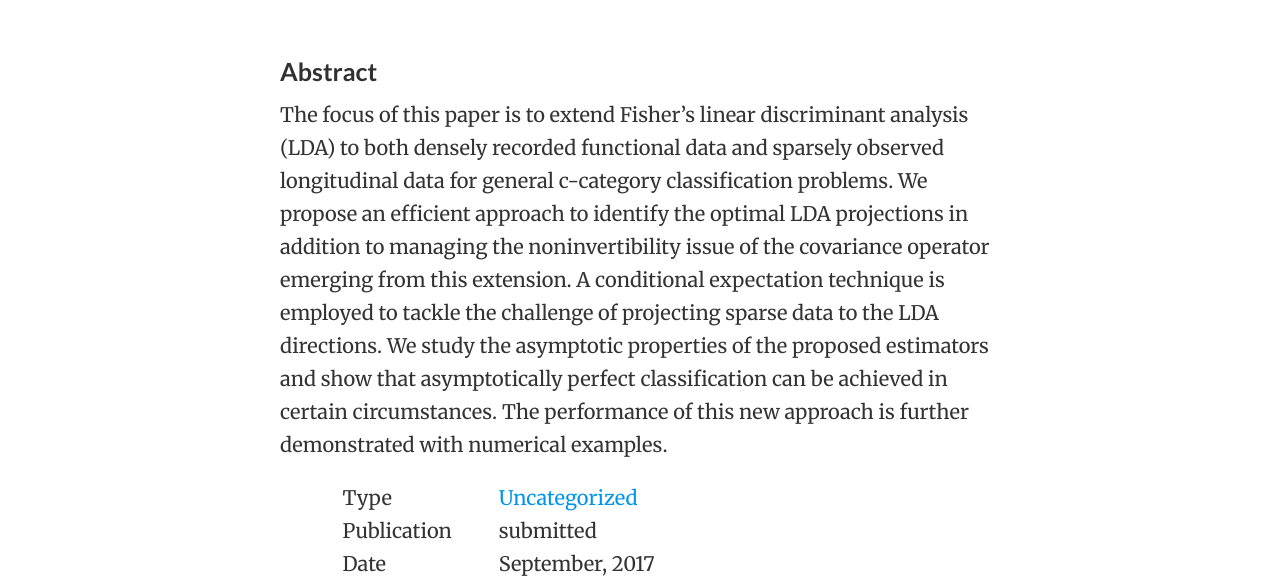
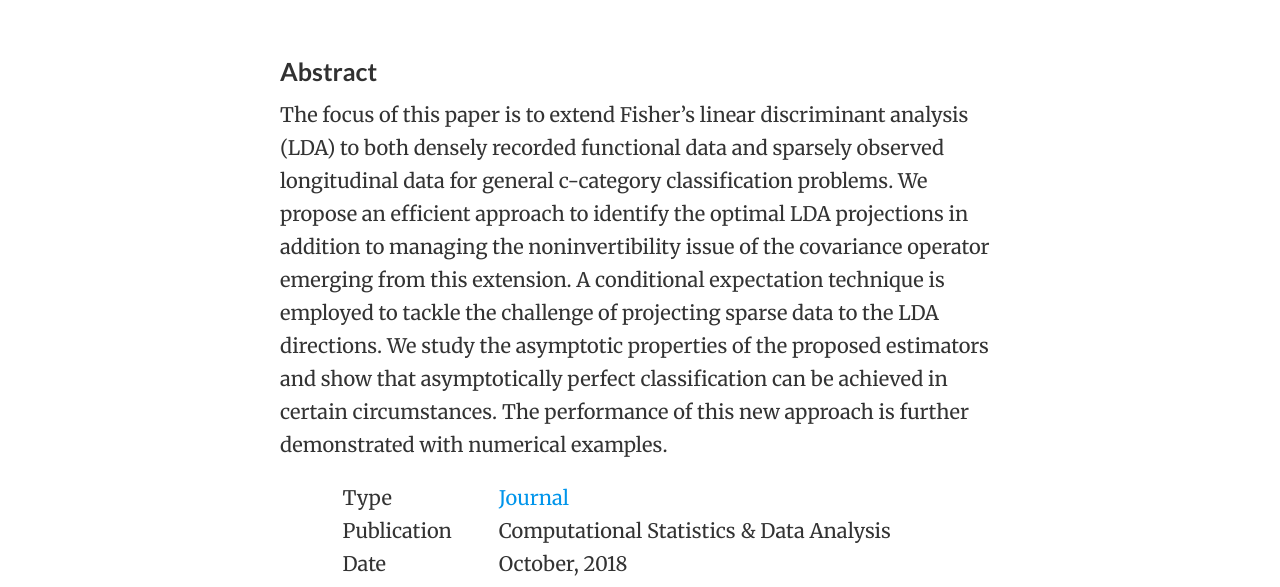
Before and after one commit to chenlu-hung/chenlu-hung.github.io, a plain HTML site: page publication/sflda/index.html in a window 1280 px wide. Shown: the part 189-776 px from the top of the page. Drawn offline with nearby package versions, Linux system fonts and the light colour scheme; some packages are replaced by stand-ins of ours; some icons are missing.

Commit message:
Add SFLDA

```diff
--- a/publication/sflda/index.html
+++ b/publication/sflda/index.html
@@ -147,8 +147,8 @@
         <div class="col-xs-12 col-sm-3 pub-row-heading">Type</div>
         <div class="col-xs-12 col-sm-9">
 
-          <a href="/publication/#0">
-            Uncategorized
+          <a href="/publication/#2">
+            Journal
           </a>
 
         </div>
@@ -164,7 +164,7 @@
     <div class="col-sm-10">
       <div class="row">
         <div class="col-xs-12 col-sm-3 pub-row-heading">Publication</div>
-        <div class="col-xs-12 col-sm-9">submitted</div>
+        <div class="col-xs-12 col-sm-9">Computational Statistics &amp; Data Analysis</div>
       </div>
     </div>
     <div class="col-sm-1"></div>
@@ -177,7 +177,7 @@
       <div class="row">
         <div class="col-xs-12 col-sm-3 pub-row-heading">Date</div>
         <div class="col-xs-12 col-sm-9" itemprop="datePublished">
-          September, 2017
+          October, 2018
         </div>
       </div>
     </div>
@@ -197,7 +197,7 @@
 
 
 
-<a class="btn btn-primary btn-outline" href="https://arxiv.org/abs/1606.03844">
+<a class="btn btn-primary btn-outline" href="https://doi.org/10.1016/j.csda.2018.04.005">
   PDF
 </a>
 
```
